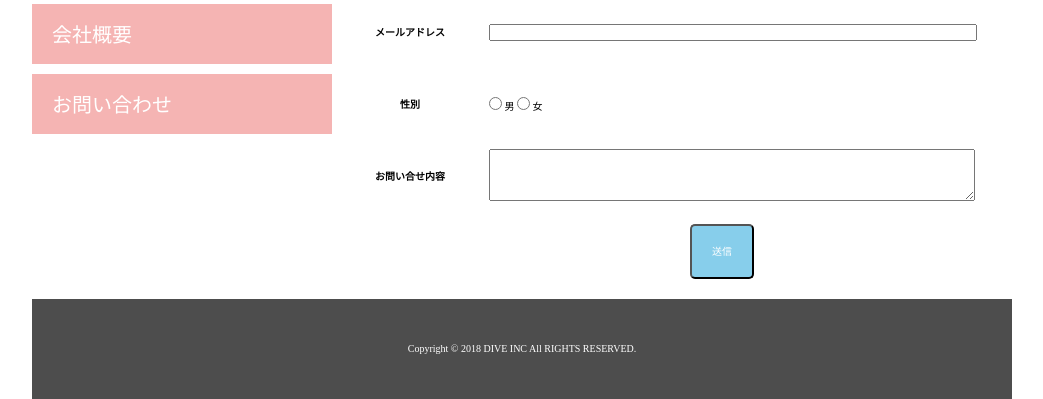
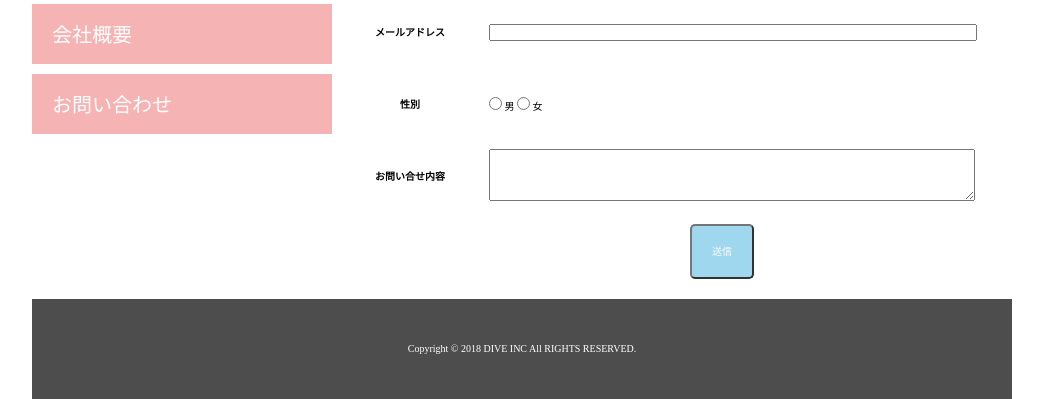
Before and after one commit to akihitokawasaki/html_kadai, a plain HTML site: page index.html in a window 1280 px wide. In both pictures the pointer is over the button "送信". Shown: the part 864-1263 px from the top of the page, without its empty margins (118-1161 px from the left). Drawn offline with Linux system fonts and the light colour scheme.

Commit message:
課題１修正

```diff
--- a/css/style.css
+++ b/css/style.css
@@ -144,9 +144,8 @@ ul.top_menu {
   padding: 20px;
   text-align: center;
   color: white;
-  position: ;
 
 }
 .btn:hover {
-
+  opacity: 0.8;
 }
```
